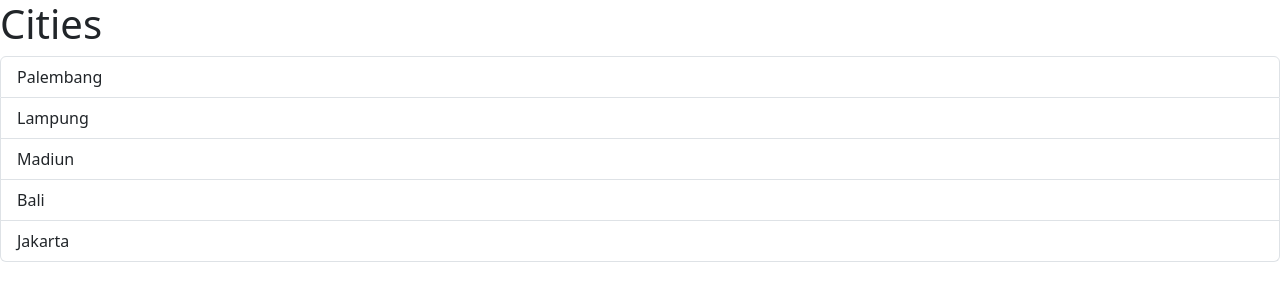
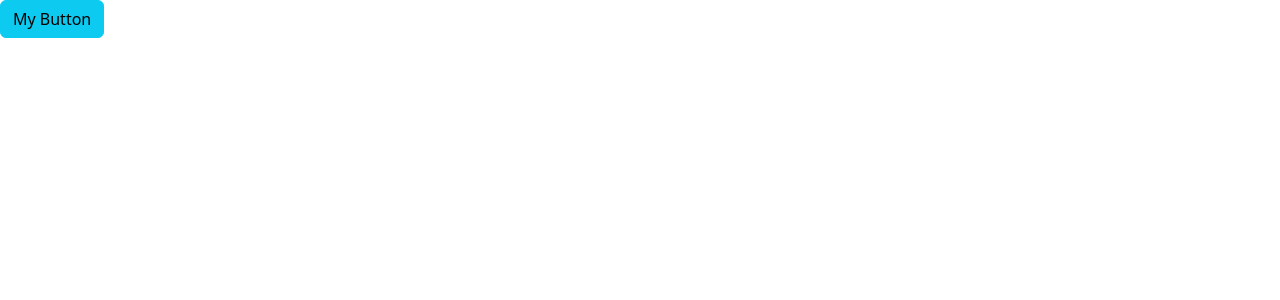
Before and after one commit to teguhhartono123/react-wtih-mosh, a React (Vite) app: page / in a window 1280 px wide. Shown: the top 300 px of the page. Built offline with nearby package versions, Linux system fonts and the light colour scheme.

Commit message:
list item active

```diff
--- a/src/App.tsx
+++ b/src/App.tsx
@@ -1,18 +1,11 @@
-import ListGroup from "./components/ListGroup";
-
- let items = [
-    'Palembang',
-    'Lampung',
-    'Madiun',
-    'Bali',
-    'Jakarta'];
-
-    const handleSelectItem = (item:string) => {
-      console.log(item);
-    }
+import Button from "./components/Button";
 
 function App() {
-  return <div><ListGroup items={items} heading="Cities" onSelectitem={handleSelectItem}/></div>;
+  return (
+    <div>
+      <Button color="info"  onClick={() => console.log('Clicked')}>My Button</Button>
+    </div>
+  );
 }
 
 export default App;
--- /dev/null
+++ b/src/components/button.tsx
@@ -0,0 +1,15 @@
+
+
+interface Props {
+    children:string;
+    color?: 'primary' | 'secondary' | 'success' | 'danger' | 'warning' | 'info' | 'light' | 'dark' | 'react';
+    onClick?: () => void;
+}
+
+const Button = ({ children, onClick, color = 'Primary'} : Props) => {
+  return (
+    <button className= {'btn btn-' + color} onClick={onClick}> {children} </button>
+  )
+}
+
+export default Button
```
Also changed, not shown: src/components/Alert.tsx (added, +13 -0 lines).
